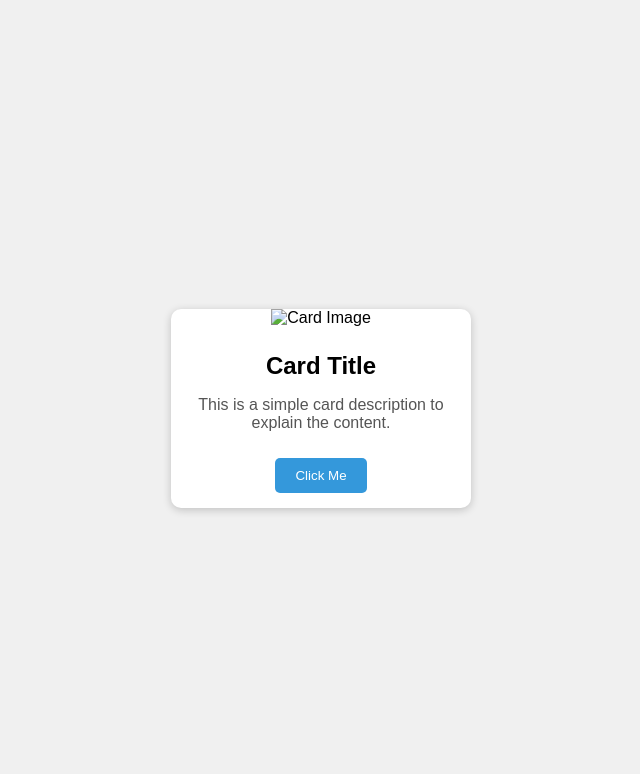
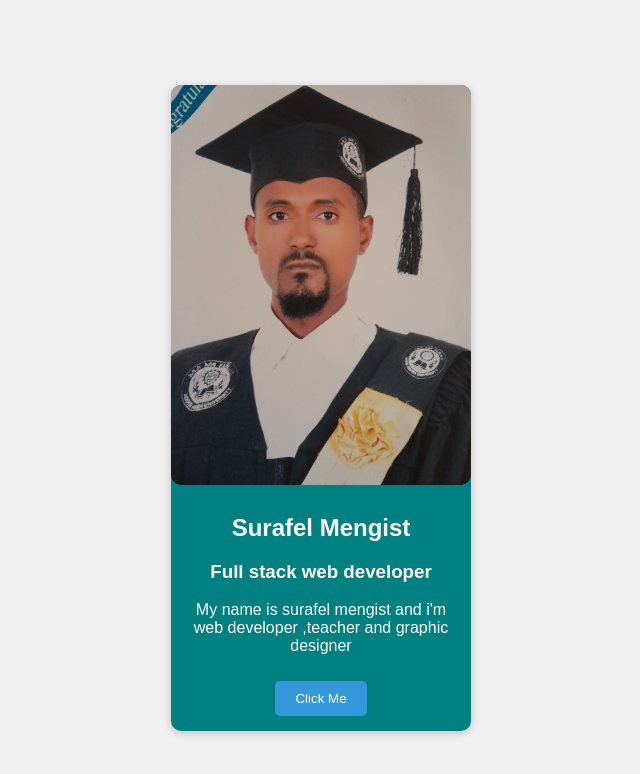
Before and after one commit to abyssiniatech/card-component-project, a plain HTML site: page index.html in a window 1280 px wide. Shown: the whole page, without its empty margins (319-959 px from the left). Drawn offline with Linux system fonts and the light colour scheme.

Commit message:
first commit

```diff
--- a/css/style.css
+++ b/css/style.css
@@ -8,22 +8,29 @@ body {
 }
 
 .card {
+
   background: white;
   border-radius: 10px;
   box-shadow: 0 2px 8px rgba(0,0,0,0.2);
   overflow: hidden;
   max-width: 300px;
   text-align: center;
+  background-color:teal;
+  color:white;
+  font-size:16px;
+
 }
 
 .card-img {
   width: 100%;
-  height: 200px;
+  height: 100%;
   object-fit: cover;
+  border-radius:10px;
 }
 
 .card-content {
   padding: 15px;
+  color:white;
 }
 
 .card-title {
@@ -33,7 +40,7 @@ body {
 
 .card-description {
   font-size: 1rem;
-  color: #555;
+  color: white;
 }
 
 .card-btn {
--- a/index.html
+++ b/index.html
@@ -8,10 +8,14 @@
 </head>
 <body>
       <div class="card">
-    <img src="assets/card-image.jpg" alt="Card Image" class="card-img">
+    <img src="assets/sura4.jpg" alt="Card Image" class="card-img">
     <div class="card-content">
-      <h2 class="card-title">Card Title</h2>
-      <p class="card-description">This is a simple card description to explain the content.</p>
+      <h2 class="card-title">Surafel Mengist</h2>
+      <h3>Full stack web developer</h3>
+      <p class="card-description">My name is surafel mengist and i'm web developer ,teacher and graphic designer</p>
+      <div class="icons">
+
+      </div>
       <button class="card-btn">Click Me</button>
     </div>
   </div>
--- a/javascript/script.js
+++ b/javascript/script.js
@@ -0,0 +1,5 @@
+const card = document.querySelector('.card');
+card.addEventListener('click',()=>{
+        document.body.style.backgroundColor ="black";
+        document.body.style.color ="white";
+})
```
Also changed, not shown: assets/sura4.jpg (renamed from asset/sura4.jpg).
